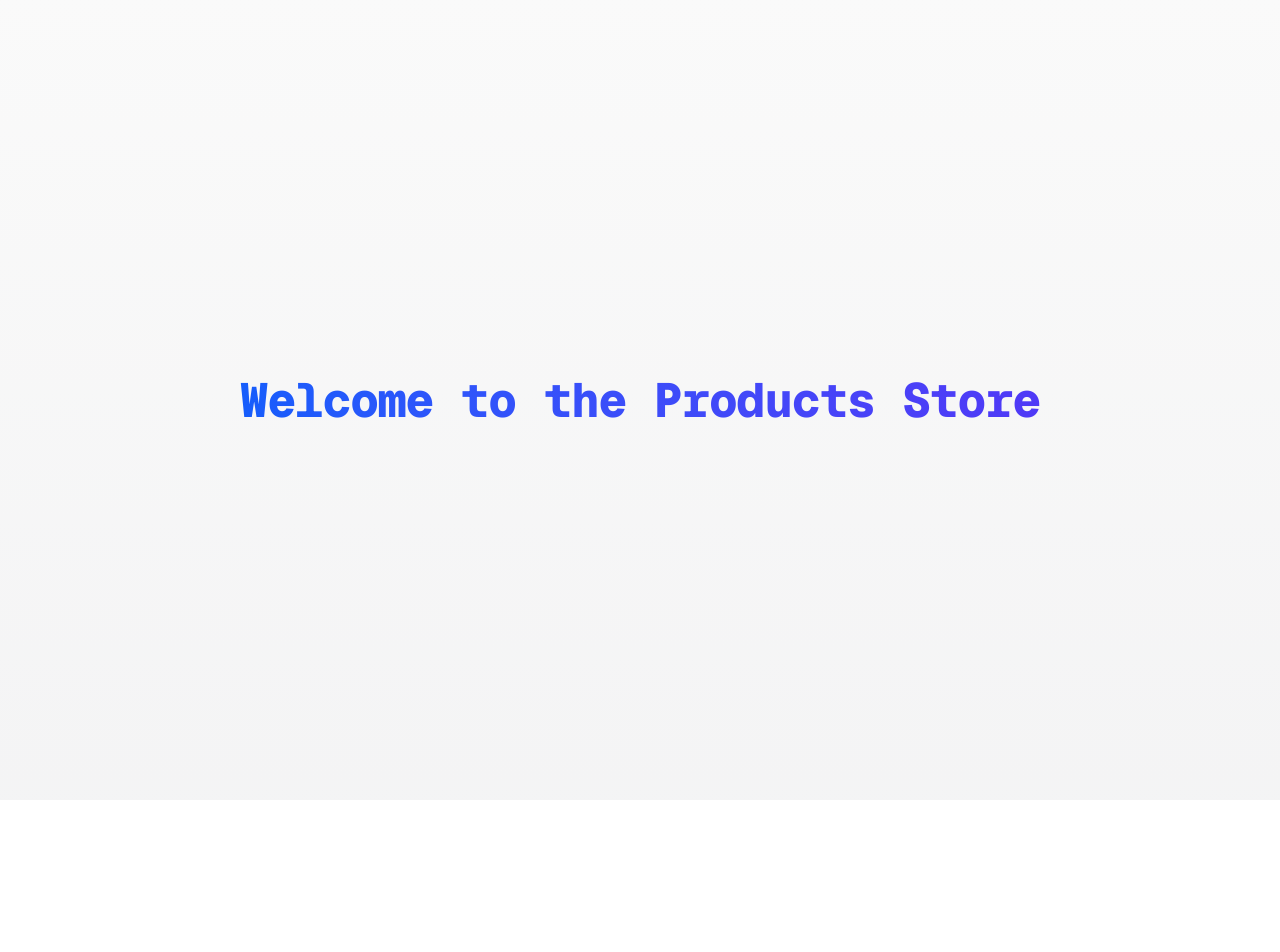
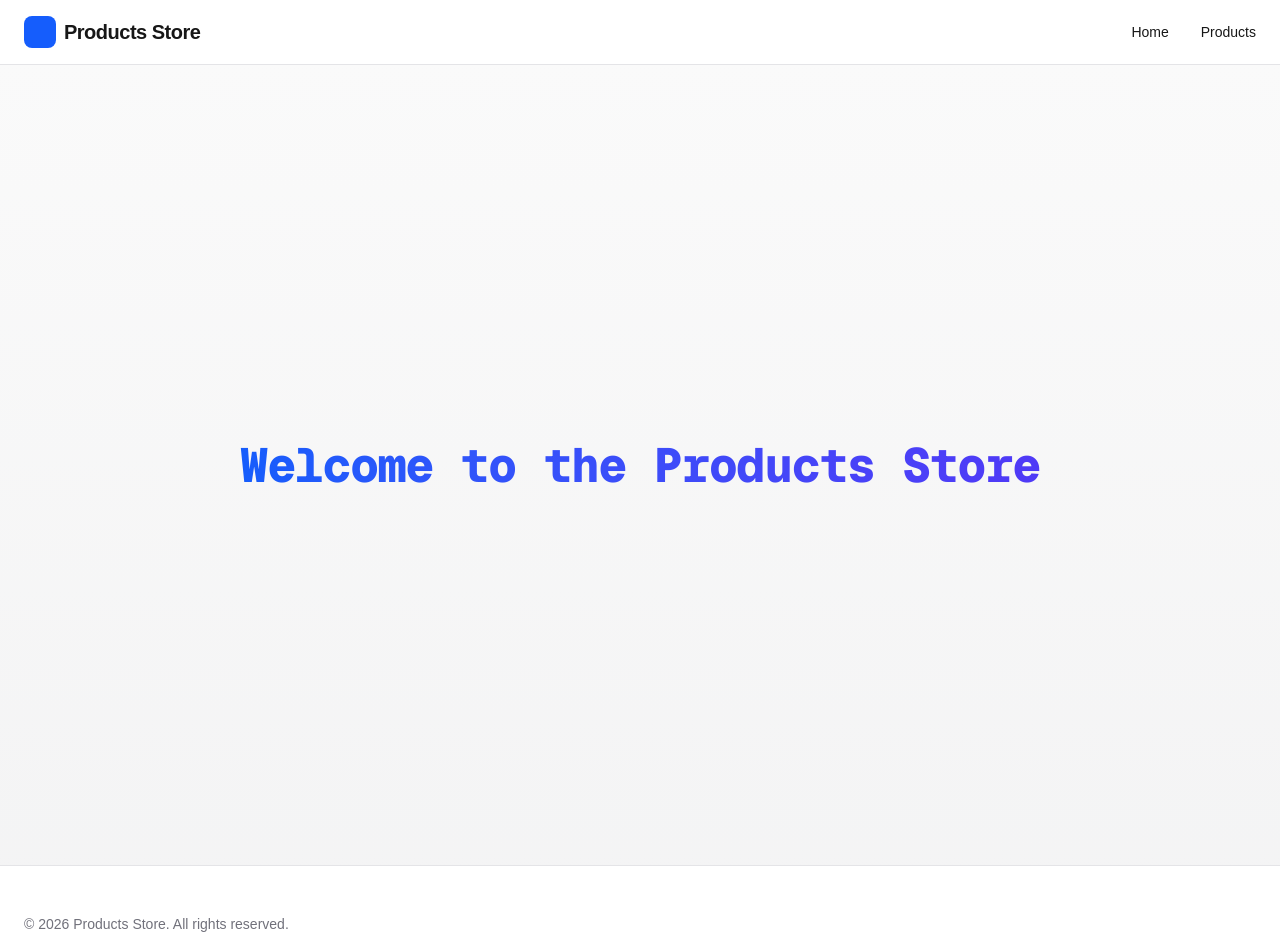
Before and after one commit to AvadhutK01/next-js-learning, a Next.js app: page / in a window 1280 px wide. Shown: the top 952 px of the page. Before the commit the page ends 800 px from the top, so only its background shows below. Built offline with nearby package versions, Linux system fonts and the light colour scheme.

Commit message:
feat: layout assignement

```diff
--- a/src/app/layout.tsx
+++ b/src/app/layout.tsx
@@ -28,7 +28,32 @@ export default function RootLayout({
       className={`${geistSans.variable} ${geistMono.variable} h-full antialiased`}
       suppressHydrationWarning
     >
-      <body className="min-h-full flex flex-col">{children}</body>
+      <body className="min-h-full flex flex-col bg-zinc-50 text-zinc-900 dark:bg-zinc-950 dark:text-zinc-50">
+        <header className="sticky top-0 z-50 w-full border-b border-zinc-200 bg-white/80 backdrop-blur-md dark:border-zinc-800 dark:bg-zinc-950/80">
+          <div className="mx-auto flex h-16 max-w-7xl items-center justify-between px-6">
+            <div className="flex items-center gap-2">
+              <div className="h-8 w-8 rounded-lg bg-blue-600"></div>
+              <span className="text-xl font-bold tracking-tight">Products Store</span>
+            </div>
+            <nav className="hidden items-center gap-8 md:flex">
+              <a href="/" className="text-sm font-medium hover:text-blue-600 transition-colors">Home</a>
+              <a href="/products" className="text-sm font-medium hover:text-blue-600 transition-colors">Products</a>
+            </nav>
+          </div>
+        </header>
+
+        <main className="flex-1">{children}</main>
+
+        <footer className="border-t border-zinc-200 bg-white py-12 dark:border-zinc-800 dark:bg-zinc-950">
+          <div className="mx-auto max-w-7xl px-6">
+            <div className="flex flex-col items-center justify-between gap-6 md:flex-row">
+              <div className="flex items-center gap-2 text-zinc-500">
+                <span className="text-sm">© 2026 Products Store. All rights reserved.</span>
+              </div>
+            </div>
+          </div>
+        </footer>
+      </body>
     </html>
   );
 }
```
